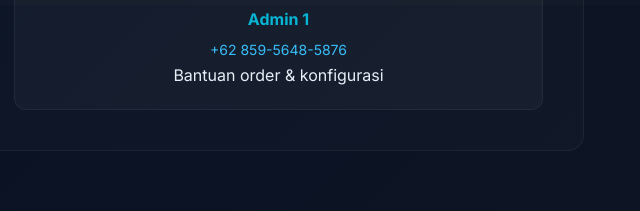
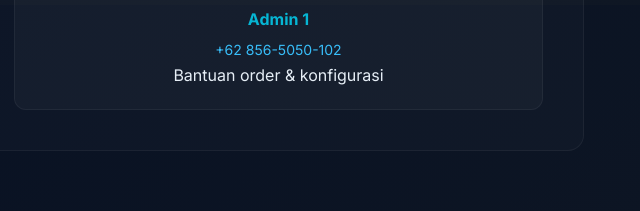
Before and after one commit to ordersekarangbot/iya, a plain HTML site: page index.html in a window 1280 px wide. Shown: the part 1595-1806 px from the top of the page, 636-1276 px from the left. Drawn offline with Linux system fonts and the light colour scheme.

Commit message:
Update index.html

```diff
--- a/index.html
+++ b/index.html
@@ -665,7 +665,7 @@
             <i class="fas fa-user-tie"></i>
           </div>
           <h4>Admin 1</h4>
-          <a href="https://wa.me/628565050102">+62 859-5648-5876</a>
+          <a href="https://wa.me/628565050102">+62 856-5050-102</a>
           <p>Bantuan order & konfigurasi</p>
         </div>
     </section>
```
